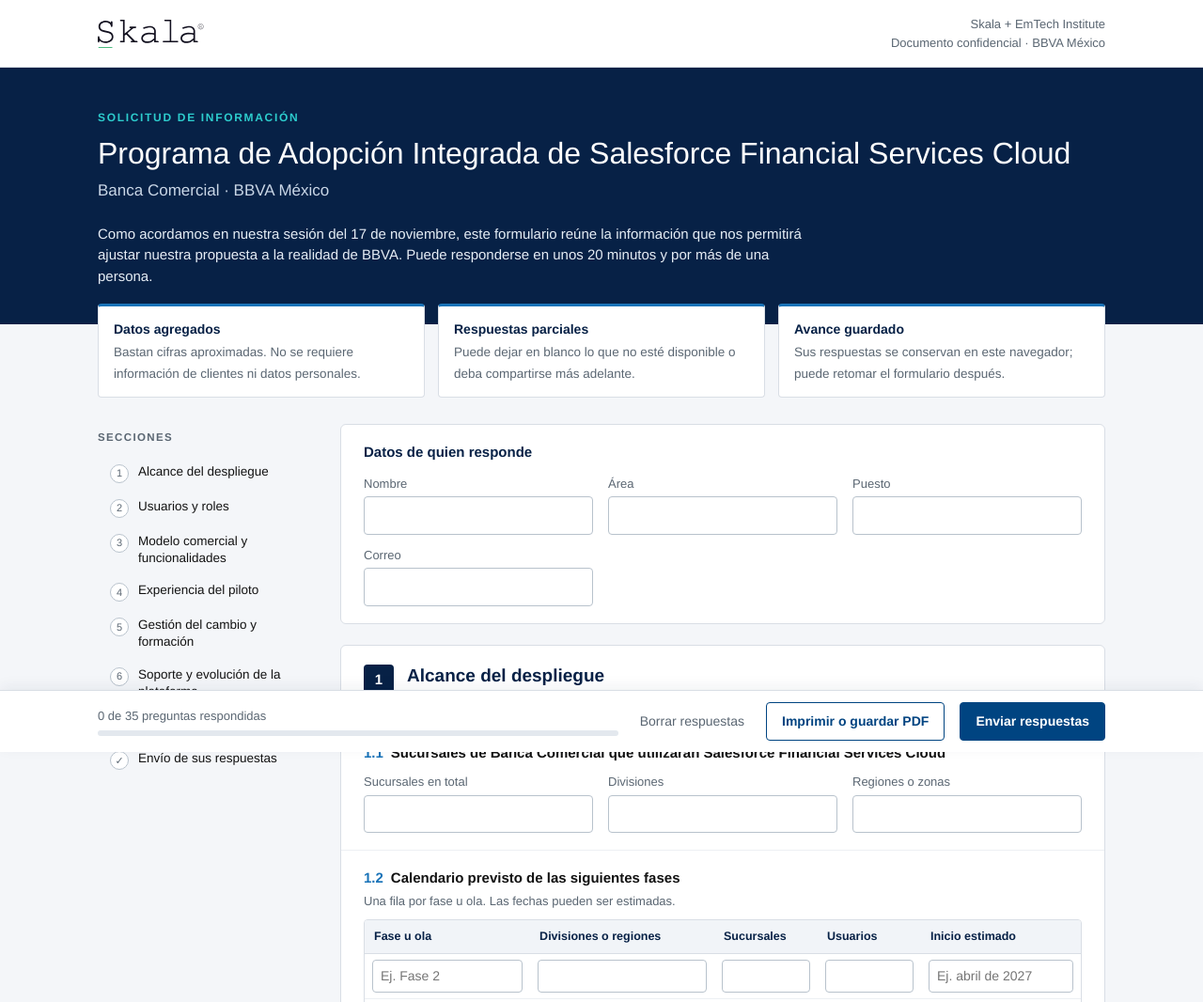
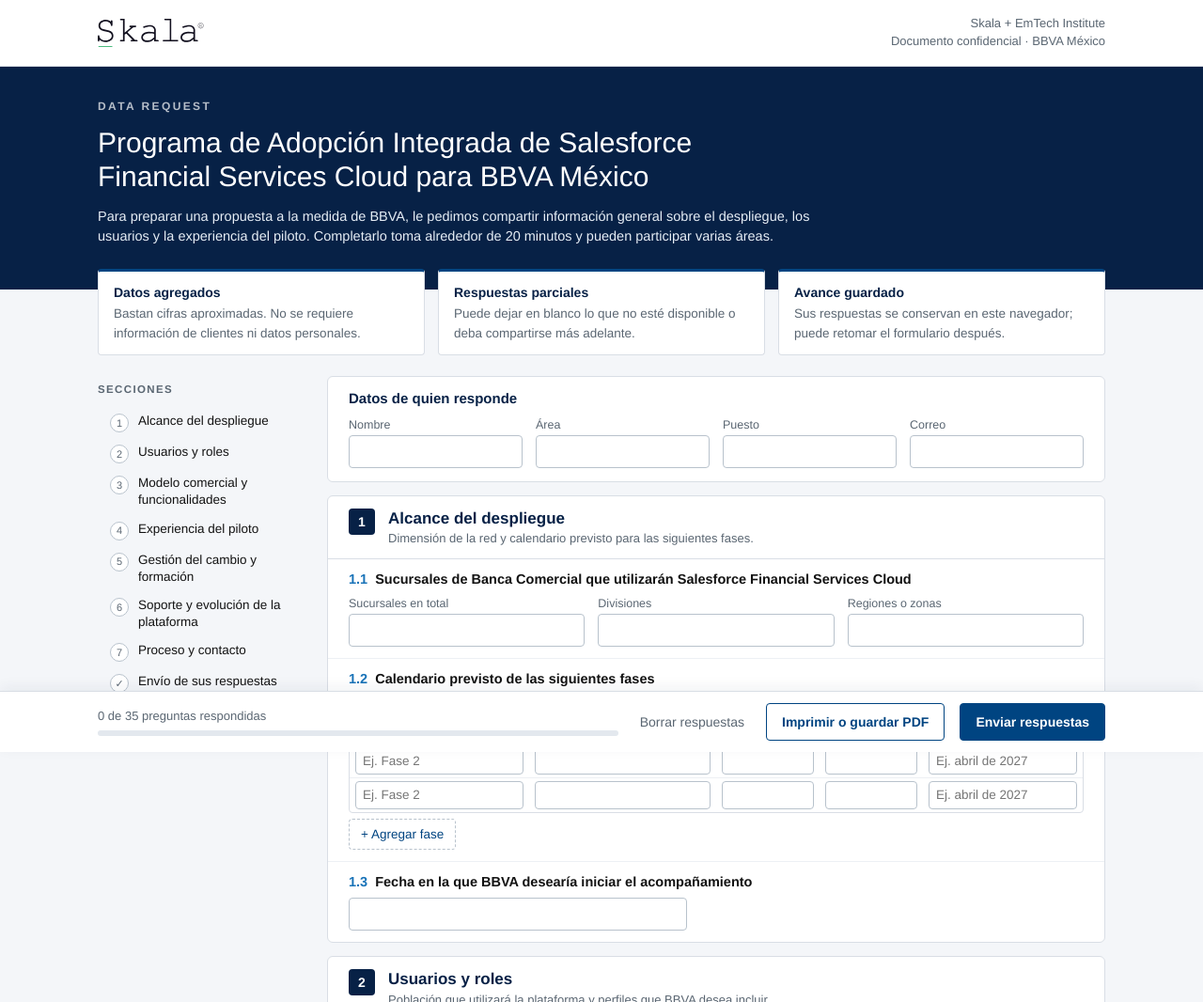
Before and after one commit to igoaguillermina-collab/solicitud-informacion-sfsc, a plain HTML site: page index.html in a window 1280 px wide. Shown: the top 1066 px of the page at 94% size. Drawn offline with Linux system fonts and the light colour scheme.

Commit message:
Add files via upload

```diff
--- a/index.html
+++ b/index.html
@@ -4,7 +4,7 @@
 <meta charset="utf-8">
 <meta name="viewport" content="width=device-width, initial-scale=1">
 <meta name="robots" content="noindex,nofollow">
-<title>Solicitud de información · Adopción de Salesforce Financial Services Cloud</title>
+<title>Data request · Adopción de Salesforce Financial Services Cloud</title>
 <style>
 :root{
   --navy:#072146; --blue:#004481; --mid:#1973B8; --aqua:#2DCCCD;
@@ -13,72 +13,77 @@
 }
 *{box-sizing:border-box}
 html{scroll-behavior:smooth}
-body{margin:0;background:var(--bg);color:var(--text);font-family:"Helvetica Neue",Helvetica,Arial,sans-serif;font-size:15px;line-height:1.5}
+body{margin:0;background:var(--bg);color:var(--text);font-family:"Helvetica Neue",Helvetica,Arial,sans-serif;font-size:14.5px;line-height:1.45}
 a{color:var(--blue)}
 .topbar{background:var(--white);border-bottom:1px solid var(--line)}
 .topbar .in{max-width:1120px;margin:0 auto;padding:16px 24px;display:flex;align-items:center;justify-content:space-between;gap:16px}
 .topbar svg{height:30px;width:auto;display:block}
 .topbar .who{font-size:13px;color:var(--muted);text-align:right}
 .hero{background:var(--navy);color:var(--white)}
-.hero .in{max-width:1120px;margin:0 auto;padding:44px 24px 40px}
-.hero .eyebrow{font-size:12px;letter-spacing:.14em;text-transform:uppercase;color:var(--aqua);font-weight:600;margin:0 0 10px}
-.hero h1{font-size:32px;line-height:1.2;font-weight:300;margin:0 0 8px;text-wrap:balance}
+.hero .in{max-width:1120px;margin:0 auto;padding:34px 24px 46px}
+.hero .eyebrow{font-size:12px;letter-spacing:.2em;text-transform:uppercase;color:#fff;opacity:.7;font-weight:600;margin:0 0 12px}
+.hero h1{font-size:30px;line-height:1.2;font-weight:300;margin:0 0 14px;text-wrap:balance;max-width:880px}
 .hero .sub{font-size:17px;color:#C9D6E6;margin:0 0 22px;max-width:760px}
 .hero p.lead{max-width:760px;margin:0;color:#E6EDF5}
 .notes{max-width:1120px;margin:-22px auto 0;padding:0 24px;display:grid;grid-template-columns:repeat(3,1fr);gap:14px}
-.note{background:var(--white);border:1px solid var(--line);border-top:3px solid var(--mid);border-radius:4px;padding:14px 16px}
+.note{background:var(--white);border:1px solid var(--line);border-top:3px solid var(--blue);border-radius:4px;padding:12px 16px;transition:background .18s,border-color .18s,box-shadow .18s,transform .18s}
+.note b,.note span{transition:color .18s}
+.note:hover{background:var(--blue);border-color:var(--blue);box-shadow:0 8px 20px rgba(7,33,70,.22);transform:translateY(-2px)}
+.note:hover b{color:#fff}
+.note:hover span{color:#DCE6F2}
 .note b{display:block;color:var(--navy);font-size:14px;margin-bottom:2px}
 .note span{font-size:13.5px;color:var(--muted)}
-.wrap{max-width:1120px;margin:0 auto;padding:28px 24px 120px;display:grid;grid-template-columns:230px minmax(0,1fr);gap:28px}
+.wrap{max-width:1120px;margin:0 auto;padding:22px 24px 110px;display:grid;grid-template-columns:220px minmax(0,1fr);gap:24px}
 nav.side{position:sticky;top:18px;align-self:start}
 nav.side .ttl{font-size:11.5px;letter-spacing:.12em;text-transform:uppercase;color:var(--muted);font-weight:600;margin:6px 0 10px}
-nav.side a{display:flex;gap:10px;align-items:flex-start;padding:8px 10px;border-radius:4px;text-decoration:none;color:var(--text);font-size:13.5px;line-height:1.35;border-left:3px solid transparent}
+nav.side a{display:flex;gap:10px;align-items:flex-start;padding:6px 10px;border-radius:4px;text-decoration:none;color:var(--text);font-size:13.5px;line-height:1.35;border-left:3px solid transparent}
 nav.side a:hover{background:var(--white)}
 nav.side a .n{flex:none;width:20px;height:20px;border-radius:50%;border:1px solid var(--line2);font-size:11px;display:grid;place-items:center;color:var(--muted);background:var(--white);margin-top:1px}
 nav.side a.done .n{background:var(--blue);border-color:var(--blue);color:var(--white)}
 nav.side a.part .n{border-color:var(--mid);color:var(--blue)}
-section.card{background:var(--white);border:1px solid var(--line);border-radius:6px;margin:0 0 22px;scroll-margin-top:16px}
-section.card > header{padding:20px 24px 16px;border-bottom:1px solid var(--line);display:flex;gap:14px;align-items:flex-start}
-section.card > header .num{flex:none;width:32px;height:32px;border-radius:4px;background:var(--navy);color:var(--white);display:grid;place-items:center;font-weight:600;font-size:15px}
-section.card > header h2{margin:0;font-size:19px;font-weight:600;color:var(--navy);line-height:1.3}
-section.card > header p{margin:3px 0 0;font-size:13.5px;color:var(--muted)}
-.q{padding:18px 24px;border-bottom:1px solid #EDF0F4}
+section.card{background:var(--white);border:1px solid var(--line);border-radius:6px;margin:0 0 14px;scroll-margin-top:16px}
+section.card > header{padding:13px 22px 11px;border-bottom:1px solid var(--line);display:flex;gap:14px;align-items:flex-start}
+section.card > header .num{flex:none;width:28px;height:28px;border-radius:4px;background:var(--navy);color:var(--white);display:grid;place-items:center;font-weight:600;font-size:14px}
+section.card > header h2{margin:0;font-size:17px;font-weight:600;color:var(--navy);line-height:1.3}
+section.card > header p{margin:1px 0 0;font-size:13px;color:var(--muted)}
+.q{padding:11px 22px 12px;border-bottom:1px solid #EDF0F4}
 .q:last-child{border-bottom:0}
-.q .lbl{display:block;font-weight:600;font-size:15px;margin:0 0 3px;color:var(--text)}
+.q .lbl{display:block;font-weight:600;font-size:14.5px;margin:0 0 2px;color:var(--text)}
 .q .lbl .k{color:var(--mid);font-weight:600;margin-right:8px;font-variant-numeric:tabular-nums}
-.q .help{font-size:13px;color:var(--muted);margin:0 0 10px}
-.q .lbl + .ctl{margin-top:10px}
+.q .help{font-size:12.5px;color:var(--muted);margin:0 0 6px}
+.q .lbl + .ctl{margin-top:6px}
 input[type=text],input[type=number],input[type=email],input[type=month],input[type=date],select,textarea{
-  font:inherit;color:var(--text);background:var(--white);border:1px solid var(--line2);border-radius:4px;padding:8px 10px;width:100%;max-width:100%}
+  font:inherit;color:var(--text);background:var(--white);border:1px solid var(--line2);border-radius:4px;padding:6px 9px;width:100%;max-width:100%}
 input[type=number]{font-variant-numeric:tabular-nums}
-textarea{min-height:84px;resize:vertical}
+textarea{min-height:52px;resize:vertical}
 input:focus-visible,select:focus-visible,textarea:focus-visible{outline:2px solid var(--mid);outline-offset:1px;border-color:var(--mid)}
 input[type=checkbox],input[type=radio]{accent-color:var(--blue);width:16px;height:16px;margin:0;flex:none}
-.opts{display:flex;flex-wrap:wrap;gap:8px}
+.opts{display:flex;flex-wrap:wrap;gap:6px}
 .opts.col{flex-direction:column;align-items:flex-start}
-.opt{display:inline-flex;align-items:center;gap:8px;border:1px solid var(--line);border-radius:4px;padding:7px 12px;cursor:pointer;font-size:14px;background:var(--white)}
+.opt{display:inline-flex;align-items:center;gap:8px;border:1px solid var(--line);border-radius:4px;padding:5px 10px;cursor:pointer;font-size:13.5px;background:var(--white)}
 .opt:hover{border-color:var(--line2)}
 .opt:has(input:checked){background:var(--soft);border-color:var(--blue)}
 .opt:has(input:focus-visible){outline:2px solid var(--mid);outline-offset:1px}
-.extra{margin-top:10px}
-.extra label{display:block;font-size:13px;color:var(--muted);margin-bottom:4px}
-.grid{display:grid;grid-template-columns:repeat(auto-fit,minmax(190px,1fr));gap:12px 16px}
-.grid .f label{display:block;font-size:13px;color:var(--muted);margin-bottom:4px}
+.extra{margin-top:7px;display:flex;align-items:center;gap:10px;flex-wrap:wrap}
+.extra label{font-size:13px;color:var(--muted);white-space:nowrap}
+.extra input{flex:1 1 240px;max-width:520px}
+.grid{display:grid;grid-template-columns:repeat(auto-fit,minmax(165px,1fr));gap:8px 14px}
+.grid .f label{display:block;font-size:12.5px;color:var(--muted);margin-bottom:2px}
 .q .w-s{max-width:200px}.q .w-m{max-width:360px}
 .tblwrap{overflow-x:auto;border:1px solid var(--line);border-radius:4px}
 table.t{border-collapse:collapse;width:100%;font-size:14px;min-width:560px}
-table.t th{background:#F1F4F8;color:var(--navy);text-align:left;font-weight:600;font-size:12.5px;padding:8px 10px;border-bottom:1px solid var(--line);white-space:nowrap}
-table.t td{padding:6px 8px;border-bottom:1px solid #EDF0F4;vertical-align:middle}
+table.t th{background:#F1F4F8;color:var(--navy);text-align:left;font-weight:600;font-size:12.5px;padding:6px 9px;border-bottom:1px solid var(--line);white-space:nowrap}
+table.t td{padding:3px 6px;border-bottom:1px solid #EDF0F4;vertical-align:middle}
 table.t tr:last-child td{border-bottom:0}
 table.t td.rl{font-size:14px;padding-left:10px}
 table.t td.c{text-align:center}
-table.t input,table.t select{padding:6px 8px;font-size:14px}
-.addrow{margin-top:8px;font:inherit;font-size:13.5px;background:none;border:1px dashed var(--line2);color:var(--blue);border-radius:4px;padding:6px 12px;cursor:pointer}
+table.t input,table.t select{padding:4px 7px;font-size:13.5px}
+.addrow{margin-top:6px;font:inherit;font-size:13.5px;background:none;border:1px dashed var(--line2);color:var(--blue);border-radius:4px;padding:6px 12px;cursor:pointer}
 .addrow:hover{background:var(--soft)}
 .mailrow{margin-top:12px}a.mailbtn{display:inline-block;text-decoration:none}
 .pasos{margin:0 0 16px;padding-left:20px}.pasos li{margin:5px 0}.finb{display:flex;gap:10px;flex-wrap:wrap}.btn:disabled{opacity:.6;cursor:default}
-.resp{background:var(--white);border:1px solid var(--line);border-radius:6px;margin:0 0 22px;padding:18px 24px}
-.resp h2{margin:0 0 12px;font-size:15px;color:var(--navy)}
+.resp{background:var(--white);border:1px solid var(--line);border-radius:6px;margin:0 0 14px;padding:12px 22px 14px}
+.resp h2{margin:0 0 8px;font-size:15px;color:var(--navy)}
 .bar{position:fixed;left:0;right:0;bottom:0;background:var(--white);border-top:1px solid var(--line);box-shadow:0 -4px 14px rgba(7,33,70,.06);z-index:20}
 .bar .in{max-width:1120px;margin:0 auto;padding:12px 24px;display:flex;align-items:center;gap:16px;flex-wrap:wrap}
 .prog{flex:1 1 220px;min-width:200px}
@@ -92,7 +97,7 @@ table.t input,table.t select{padding:6px 8px;font-size:14px}
 .btn.txt{border-color:transparent;color:var(--muted);font-weight:400;padding:9px 6px}
 .btn.txt:hover{background:none;color:var(--text);text-decoration:underline}
 .btn:focus-visible{outline:2px solid var(--mid);outline-offset:2px}
-.done{background:var(--white);border:1px solid var(--line);border-left:4px solid var(--ok);border-radius:6px;padding:18px 24px;margin:0 0 22px;display:none}
+.done{background:var(--white);border:1px solid var(--line);border-left:4px solid var(--ok);border-radius:6px;padding:14px 22px;margin:0 0 14px;display:none}
 .done.show{display:block}
 .done h2{margin:0 0 6px;font-size:17px;color:var(--navy)}
 .done p{margin:0 0 6px}
@@ -138,10 +143,9 @@ footer.ft{max-width:1120px;margin:0 auto;padding:0 24px 110px;font-size:12.5px;c
 </div></div>
 
 <div class="hero"><div class="in">
-  <p class="eyebrow">Solicitud de información</p>
-  <h1>Programa de Adopción Integrada de Salesforce Financial Services Cloud</h1>
-  <p class="sub">Banca Comercial · BBVA México</p>
-  <p class="lead">Como acordamos en nuestra sesión del 17 de noviembre, este formulario reúne la información que nos permitirá ajustar nuestra propuesta a la realidad de BBVA. Puede responderse en unos 20 minutos y por más de una persona.</p>
+  <p class="eyebrow">Data request</p>
+  <h1>Programa de Adopción Integrada de Salesforce Financial Services Cloud para BBVA México</h1>
+  <p class="lead">Para preparar una propuesta a la medida de BBVA, le pedimos compartir información general sobre el despliegue, los usuarios y la experiencia del piloto. Completarlo toma alrededor de 20 minutos y pueden participar varias áreas.</p>
 </div></div>
 
 <div class="notes">
@@ -202,7 +206,7 @@ const SECCIONES = [
       {id:'total', l:'Sucursales en total', type:'number'},
       {id:'div', l:'Divisiones', type:'number'},
       {id:'reg', l:'Regiones o zonas', type:'number'} ]},
-  { id:'2', l:'Calendario previsto de las siguientes fases', h:'Una fila por fase u ola. Las fechas pueden ser estimadas.', type:'table', rows:3, add:'Agregar fase',
+  { id:'2', l:'Calendario previsto de las siguientes fases', h:'Una fila por fase u ola. Las fechas pueden ser estimadas.', type:'table', rows:2, add:'Agregar fase',
     cols:[ {id:'fase', l:'Fase u ola', type:'text', ph:'Ej. Fase 2'}, {id:'amb', l:'Divisiones o regiones', type:'text'}, {id:'suc', l:'Sucursales', type:'number', w:110}, {id:'usr', l:'Usuarios', type:'number', w:110}, {id:"fecha", l:"Inicio estimado", type:"text", ph:"Ej. abril de 2027", w:170} ]},
   { id:'3', l:'Fecha en la que BBVA desearía iniciar el acompañamiento', type:"text", ph:"Ej. febrero de 2027", w:"m" }
 ]},
@@ -228,7 +232,7 @@ const SECCIONES = [
       {id:'usr', l:'Usuarios', type:'number'},
       {id:"ini", l:"Inicio", type:"text", ph:"Ej. enero de 2026"} ]},
   { id:'2', l:'Indicadores de uso con los que BBVA cuenta hoy', type:'checks', o:['Usuarios activos','Frecuencia de acceso','Registros por usuario','Uso por rol o por sucursal','Calidad de la información registrada','Aún no se cuenta con indicadores'] },
-  { id:'3', l:'¿Podrían compartirse estos indicadores en forma agregada?', type:'radio', o:['Sí','Sí, una vez formalizado el acuerdo de confidencialidad','No'] },
+  { id:'3', l:'¿Podrían compartirse estos indicadores en forma agregada?', type:'radio', o:['Sí','Sí, tras el acuerdo de confidencialidad','No'] },
   { id:'4', l:'Temas que los usuarios han reportado con mayor frecuencia', type:'checks', o:['Accesos y perfiles','Disponibilidad o calidad de los datos','Desempeño de la plataforma','Funcionalidades que aún no están disponibles','Navegación y facilidad de uso','Integración con otros sistemas','Dudas sobre el uso o el proceso'], other:true },
   { id:'5', l:'Principales aprendizajes del piloto', h:'Lo que funcionó bien y lo que BBVA quisiera hacer distinto en las siguientes fases.', type:'textarea' },
   { id:'6', l:'Resultados de negocio que BBVA espera impulsar con SFSC', type:'checks', o:['Vinculación de clientes','Venta cruzada','Productividad comercial','Experiencia del cliente','Retención','Calidad de la información comercial'], other:true }
@@ -298,7 +302,7 @@ function input(type, key, o){
     (o.o || []).forEach(v => s.appendChild(h('option', {value:v, text:v})));
     return s;
   }
-  if (type === 'textarea') return h('textarea', {'data-key':key, id:o.id, 'aria-label':o.aria, rows:3});
+  if (type === 'textarea') return h('textarea', {'data-key':key, id:o.id, 'aria-label':o.aria, rows:2});
   return h('input', {type:type, 'data-key':key, id:o.id, placeholder:o.ph, 'aria-label':o.aria, min: type === 'number' ? 0 : undefined, inputmode: type === 'number' ? 'numeric' : undefined});
 }
 
@@ -331,7 +335,7 @@ SECCIONES.forEach((s, si) => {
       if (q.w) el.classList.add('w-' + q.w);
       ctl.appendChild(el);
     } else if (q.type === 'radio' || q.type === 'checks'){
-      const g = h('div', {class:'opts' + (q.o.some(o => o.length > 34) ? ' col' : ''), role: q.type === 'radio' ? 'radiogroup' : 'group', 'aria-labelledby':'l_' + key});
+      const g = h('div', {class:'opts' + (q.o.some(o => o.length > 46) ? ' col' : ''), role: q.type === 'radio' ? 'radiogroup' : 'group', 'aria-labelledby':'l_' + key});
       q.o.forEach((o, i) => {
         const inp = q.type === 'radio'
           ? h('input', {type:'radio', name:key, value:o, 'data-key':key})
@@ -448,7 +452,7 @@ function csv(){
   return '﻿' + rows.map(r => r.map(esc).join(',')).join('\r\n');
 }
 function download(){
-  const a = h('a', {href:URL.createObjectURL(new Blob([csv()], {type:'text/csv;charset=utf-8'})), download:'BBVA_SFSC_Solicitud_de_informacion_' + meta().fecha + '.csv'});
+  const a = h('a', {href:URL.createObjectURL(new Blob([csv()], {type:'text/csv;charset=utf-8'})), download:'BBVA_SFSC_Data_request_' + meta().fecha + '.csv'});
   document.body.appendChild(a); a.click(); setTimeout(() => { URL.revokeObjectURL(a.href); a.remove(); }, 500);
 }
 function showDone(t, p){
@@ -459,8 +463,8 @@ function showDone(t, p){
 /* ---------- Envío ---------- */
 const EN_LINEA = !!ENDPOINT;
 const MAILTO = 'mailto:' + CONTACTO
-  + '?subject=' + encodeURIComponent('Solicitud de información SFSC – respuestas de BBVA')
-  + '&body=' + encodeURIComponent('Estimada Nelly:\n\nAdjunto el archivo con nuestras respuestas a la solicitud de información.\n\nSaludos,');
+  + '?subject=' + encodeURIComponent('Data request SFSC – respuestas de BBVA')
+  + '&body=' + encodeURIComponent('Estimada Nelly:\n\nAdjunto el archivo con nuestras respuestas al data request.\n\nSaludos,');
 const tx = s => document.createTextNode(s);
 function correo(){ return h('a', {href:MAILTO, text:CONTACTO}); }
 function botonCorreo(){ return h('a', {href:MAILTO, class:'btn pri mailbtn', text:'Abrir correo para ' + CONTACTO}); }
```
